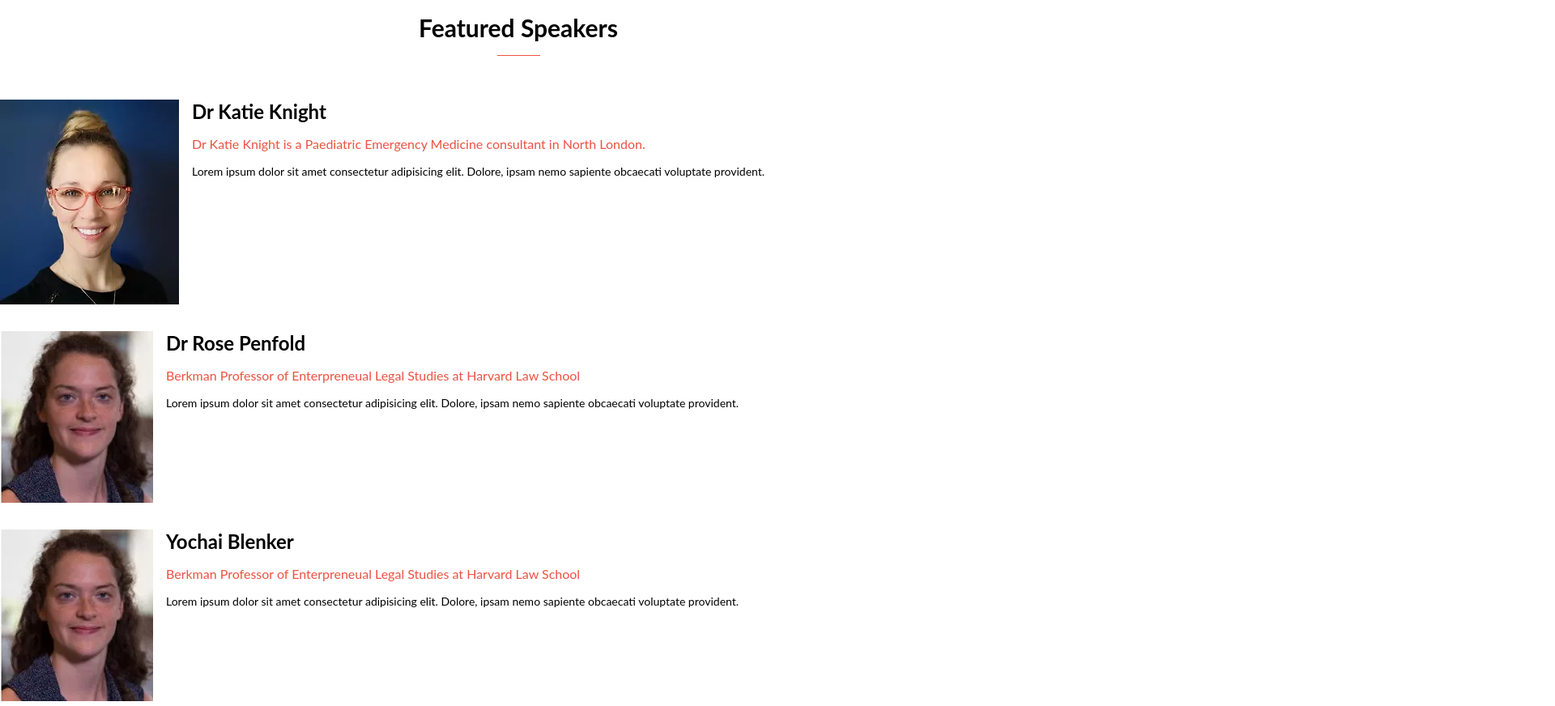
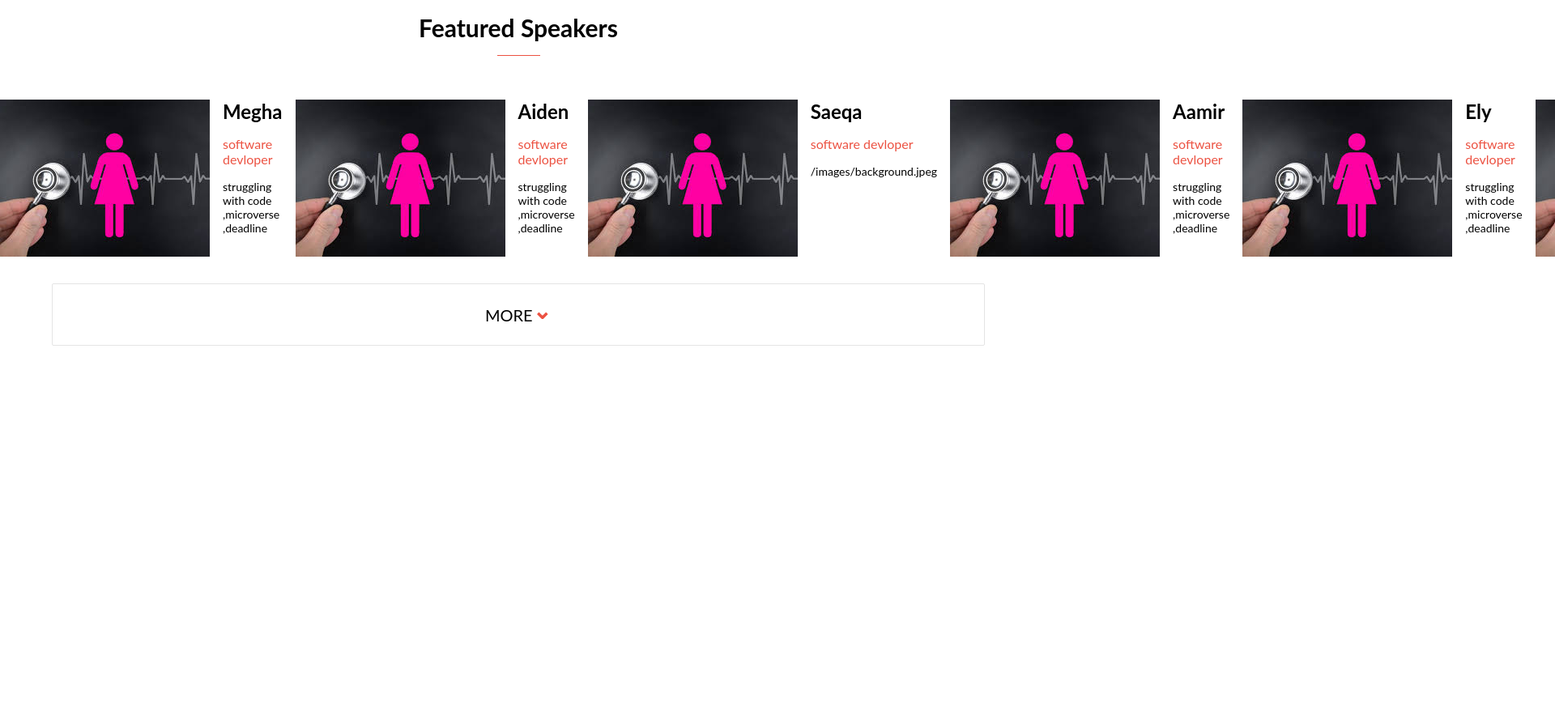
Before and after one commit to megha-n-bodke/womenhealth.github.io, a plain HTML site: page index.html in a window 1280 px wide. Shown: the part 1180-2052 px from the top of the page at 81% size, 1920 px wide, since content can reach past the window. After the commit the page ends 1637 px from the top, so only its background shows below. Drawn offline with Linux system fonts and the light colour scheme; files whose address does not match are found by name.

Commit message:
dynamic feature speaker

```diff
--- a/assets/js/index.js
+++ b/assets/js/index.js
@@ -29,3 +29,66 @@ lessbtn.addEventListener("click", () => {
   footer.style.display = "none";
   lessbtn.style.display = "none";
 });
+
+/* dynamic speakers details */
+
+const speakers = [
+  {
+    name: "Megha",
+    designation: "software devloper",
+    description: "struggling with code ,microverse ,deadline",
+    image: "/images/background.jpeg",
+  },
+  {
+    name: "Aiden",
+    designation: "software devloper",
+    description: "struggling with code ,microverse ,deadline",
+    image: "/images/background.jpeg",
+  },
+  {
+    name: "Saeqa",
+    designation: "software devloper",
+    description: "/images/background.jpeg",
+    image: "/images/background.jpeg",
+  },
+  {
+    name: "Aamir",
+    designation: "software devloper",
+    description: "struggling with code ,microverse ,deadline",
+    image: "/images/background.jpeg",
+  },
+  {
+    name: "Ely",
+    designation: "software devloper",
+    description: "struggling with code ,microverse ,deadline",
+    image: "/images/background.jpeg",
+  },
+  {
+    name: "Philipe",
+    designation: "software devloper",
+    description: "struggling with code ,microverse ,deadline",
+    image: "/images/background.jpeg",
+  },
+];
+let speaker = "";
+/* div for placing speakers */
+const speakerdiv = document.querySelector(".speakerintro");
+document.addEventListener("DOMContentLoaded", () => {
+  speakers.map((person) => {
+    speaker += `
+      <div class="speakerimage">
+               <img src="${person.image}" alt="speaker1">
+           </div>
+            <div class="speakerdetails">
+                <div class="name">
+                    <h2>${person.name}</h2>
+                </div>
+                <div class="profession">${person.designation}
+                </div>
+                <div class="shortintro">${person.description}
+                </div>
+            </div>`;
+    /* return speaker; */
+  });
+  speakerdiv.innerHTML = speaker;
+});
--- a/index.html
+++ b/index.html
@@ -113,22 +113,10 @@
         </div>
 
         <div class="speakerintro">
-            <div class="speakerimage">
-                <img src="./images/speaker1.webp" alt="speaker1">
-            </div>
-            <div class="speakerdetails">
-                <div class="name">
-                    <h2>Dr Katie Knight</h2>
-                </div>
-                <div class="profession">Dr Katie Knight is a Paediatric Emergency Medicine consultant in North London.
-                </div>
-                <div class="shortintro">Lorem ipsum dolor sit amet consectetur adipisicing elit. Dolore, ipsam nemo
-                    sapiente obcaecati voluptate provident.
-                </div>
-            </div>
+
         </div>
 
-        <div class="speakerintro">
+        <!-- <div class="speakerintro">
             <div class="speakerimage">
                 <img src="./images/speaker2.webp" alt="speaker1">
             </div>
@@ -141,9 +129,9 @@
                     sapiente obcaecati voluptate provident.
                 </div>
             </div>
-        </div>
+        </div> -->
 
-        <div class="speakerintro">
+        <!--  <div class="speakerintro">
             <div class="speakerimage">
                 <img src="./images/speaker2.webp" alt="speaker1">
             </div>
@@ -157,6 +145,7 @@
                 </div>
             </div>
         </div>
+ -->
     </section>
     <section>
         <button class="footer-button" id="morebtn">MORE<span class="downarrow">&#8964;</span></button>
```
